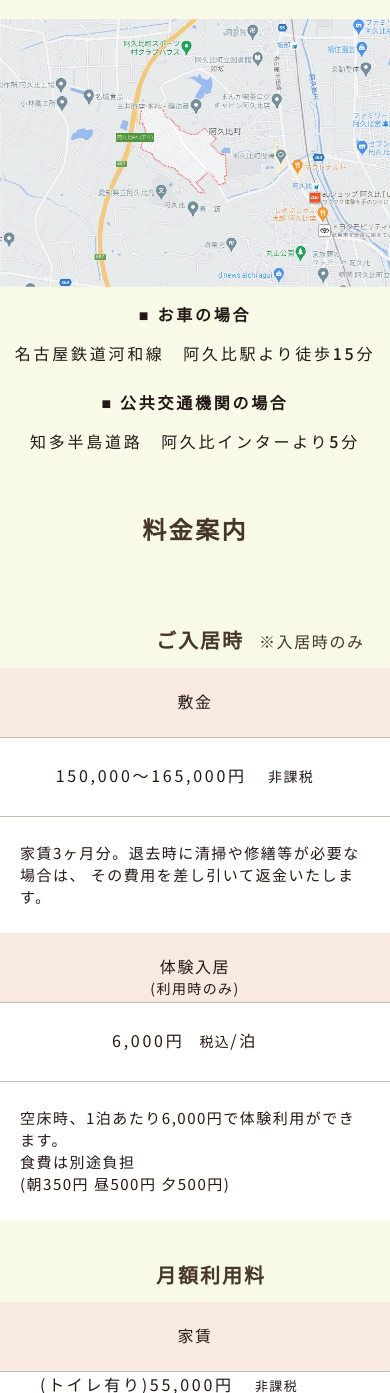
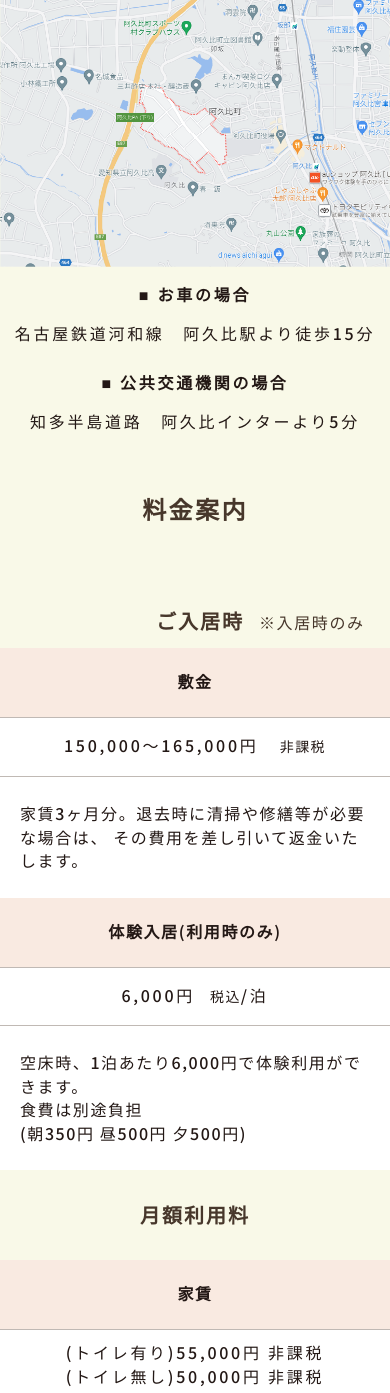
Before and after one commit to ttcksf/leven, a PHP site: page /kaede.html in a window 390 px wide. Shown: the part 5107-6500 px from the top of the page. Run offline with PHP 8.4, Linux system fonts and the light colour scheme.

Commit message:
sp:plan third

```diff
--- a/kaede.html
+++ b/kaede.html
@@ -86,7 +86,7 @@
           <div class="head">
             <h1>
               ご入居の皆さまが笑顔で安心できる
-              <br class="sp" />場所でありたい
+              <br />場所でありたい
             </h1>
             <p>
               ご自身のお身体の状況に合わせて、必要な生活支援サービスを受けることができます。<br />
@@ -331,10 +331,7 @@
                   </td>
                 </tr>
                 <tr>
-                  <th>
-                    体験入居
-                    <p>(利用時のみ)</p>
-                  </th>
+                  <th>体験入居(利用時のみ)</th>
                   <td class="center">6,000円<span>税込</span>/泊</td>
                   <td class="content">
                     空床時、1泊あたり6,000円で体験利用ができます。<br />
@@ -394,7 +391,8 @@
                 <tr>
                   <th rowspan="2">家賃</th>
                   <td class="light">
-                    (トイレ有り)55,000円 <span>非課税</span>
+                    (トイレ有り)55,000円 非課税<br />
+                    (トイレ無し)50,000円 非課税
                   </td>
                   <td rowspan="2" class="content">
                     居室料となります。※地域相場に合わせての金額設定です。
@@ -402,30 +400,23 @@
                   </td>
                 </tr>
                 <tr>
-                  <td class="light">
-                    (トイレ無し)50,000円 <span>非課税</span>
-                  </td>
-                </tr>
-                <tr>
                   <th>管理費</th>
-                  <td>35,000円 <span>非課税</span></td>
+                  <td>35,000円 非課税</td>
                   <td class="content">
                     1日あたり1,167円×30日等（端数切り下げ）基本の水道光熱費を含みます。その他、管理費に含まれるサービスは下記の通りです。
                   </td>
                 </tr>
                 <tr>
                   <th>食費(3食 / 日)</th>
-                  <td>45,000円 <span>税込</span></td>
+                  <td>45,000円 税込</td>
                   <td class="content">
-                    1日あたり1,500円1ヶ月30日の場合朝(350円)<br />
+                    1日あたり1,500円<br />1ヶ月30日の場合朝(350円)<br />
                     昼(500円) 夕(500円) おやつ代(150円)<br />
-                    <span
-                      >※ソフト食、ムース食、刻み食は、朝昼夕の単価に100円のプラス</span
-                    >
+                    ※ソフト食、ムース食、刻み食は、朝昼夕の単価に100円のプラス
                   </td>
                 </tr>
                 <tr>
-                  <th colspan="3" class="total">合計 130,000円～135,000円</th>
+                  <td colspan="3" class="total">合計 130,000円～135,000円</td>
                 </tr>
               </tbody>
             </table>
@@ -470,6 +461,72 @@
                 <tr>
                   <th colspan="2">医療費・薬剤費</th>
                   <td class="light">実 費</td>
+                  <td class="content">
+                    医療サービスが必要な方は、医療費、薬剤費の自己負担分
+                  </td>
+                </tr>
+                <tr>
+                  <th colspan="2">日常生活費</th>
+                  <td class="light">実 費</td>
+                  <td class="content">
+                    個人の電話代、理美容代、娯楽費（材料費、イベント参加費）、クリーニング等の日常生活にかかる費用
+                  </td>
+                </tr>
+                <tr>
+                  <th colspan="2">介護サービス自己負担</th>
+                  <td class="light">実 費</td>
+                  <td class="content">
+                    訪問介護サービス等の介護サービスをご利用になった場合は、負担割に応じて自己負担額をお支払いいただきます。
+                  </td>
+                </tr>
+                <tr>
+                  <th colspan="2">外出同行サービス</th>
+                  <td class="light">3,300円<span>税込</span>/時間</td>
+                  <td class="content">
+                    買い物、通院などの外出時にご利用いただけます。
+                  </td>
+                </tr>
+                <tr>
+                  <th colspan="2">電気代</th>
+                  <td class="light">月額350円<span>税込</span>/1品</td>
+                  <td class="content">
+                    持ち込み電化製品1品につき、月額350円の電気代をお支払いいただきます。
+                  </td>
+                </tr>
+              </tbody>
+            </table>
+          </div>
+          <div class="third table sp">
+            <p>その他の費用</p>
+            <table>
+              <tbody>
+                <tr>
+                  <th>洗濯サービス</th>
+                  <td>4,950円税込/月</td>
+                  <td class="content">
+                    ご希望に合わせて洗濯サービスをご利用いただけます。
+                  </td>
+                </tr>
+                <tr>
+                  <th>定額サービス</th>
+                  <td class="content">
+                    Aセット 330円税込/日<br />
+                    テープ式おむつ・パンツ紙器・尿取りパット(昼用・夜用)
+                  </td>
+                  <td class="content">
+                    Bセット 308円税込/日<br />
+                    テープ式おむつ・尿取りパット(昼用・夜用)
+                  </td>
+                  <td class="content">
+                    Cセット 385円税込/日(11,550円/月)<br />
+                    寝具類(枕・枕カバー・シーツ・掛布団・包帯・ベッドパッド<br />
+                    ・防水シーツ)タオル類(バスタオル・フェイスタオル)<br />
+                    日用品(シャンプー・リンス・リンスインシャンプー・ボディーソープ・ハンドソープ・ティッシュ・ペーパータオル・マウススポンジ・歯ブラシ・歯磨き粉・入れ歯洗浄剤・入れ歯ケース・薬のみ・乳液・保湿クリーム・保湿化粧水ローション・ストロー・コップ)※トイレットペーパーは施設で用意します
+                  </td>
+                </tr>
+                <tr>
+                  <th>医療費・薬剤費</th>
+                  <td>実 費</td>
                   <td class="content">
                     医療サービスが必要な方は、医療費、薬剤費の自己負担分
                   </td>
--- a/kaede/css/style.css
+++ b/kaede/css/style.css
@@ -706,8 +717,14 @@
   }
 }
 @media (max-width: 428px) {
-  .plan p {
+  .first p {
     margin-left: 40%;
+  }
+  .second p,
+  .third p {
+    text-align: center;
+    margin-bottom: 0;
+    padding: 25px 0;
   }
 }
 .plan span {
@@ -746,6 +763,7 @@
 @media (max-width: 428px) {
   .plan table {
     width: 100%;
+    margin-bottom: 0;
   }
 }
 .table tr th {
@@ -753,7 +771,7 @@
   font-size: 20px;
   letter-spacing: 0.1em;
   line-height: calc(21 / 20);
-  font-weight: 400;
+  font-weight: 600;
   width: 218px;
   min-width: 218px;
   text-align: left;
@@ -801,7 +819,7 @@
   font-size: 18px;
   letter-spacing: 0.1em;
   line-height: calc(33.05 / 18);
-  font-weight: 400;
+  font-weight: 500;
   text-align: left;
   vertical-align: middle;
   padding: 25px 60px 25px 40px;
@@ -821,6 +839,8 @@
     line-height: calc(24 / 16);
     letter-spacing: 0.17em;
     background: #fff;
+    text-align: center;
+    padding: 15px 0;
   }
   .table tr td.center {
     text-align: center;
@@ -842,13 +862,33 @@
     display: block;
     min-width: auto;
     border: none;
+    text-align: left;
+    font-size: 16px;
+    font-weight: 500;
+  }
+  .third tr td.content {
+    border-bottom: 1px solid #c0b9b4;
+  }
+  .third tr:last-child td.content {
+    border-bottom: 0px solid #c0b9b4;
   }
 }
 .table.second tr td.light {
   padding: 0 60px 0 40px;
 }
-.table.second tr th.total {
+@media (max-width: 428px) {
+  .table.second tr td.light {
+    padding: 10px 0;
+  }
+}
+.table.second tr td.total {
   text-align: center;
+}
+@media (max-width: 428px) {
+  .table.second tr td.total {
+    padding: 0 0 45px 0;
+    font-weight: 600;
+  }
 }
 .table.second tr td span {
   font-size: 13px;
```
Also changed, not shown: other parts of kaede/css/style.css (+43 -3 lines), kaede/img/2x/アセット 1@2x.png (deleted), kaede/img/2x/アセット 5@2x.png (deleted), kaede/img/2x/アセット 6@2x.png (deleted), kaede/img/2x/アセット 7@2x.png (deleted), kaede/img/head-bg-sp.png (added), kaede/img/point-bg1.png, kaede/img/point-bg2.png, kaede/img/point-bg3.png, kaede/img/policy-bg1.png, kaede/img/policy-bg2.png.
